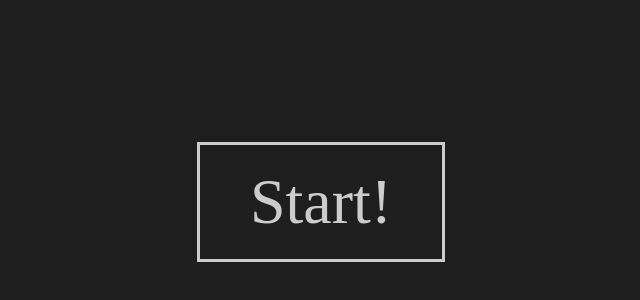
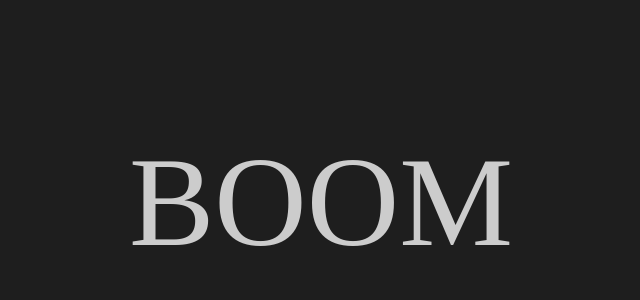
Before and after one commit to Syntastic/game, an Angular app: page /scoring in a window 1280 px wide. Before the commit this address led to /game. Shown: the part 198-498 px from the top of the page, without its empty margins (319-959 px from the left). Built offline with nearby package versions, Linux system fonts and the light colour scheme.

Commit message:
feat: more stuff

```diff
--- a/src/app/app-routing.module.ts
+++ b/src/app/app-routing.module.ts
@@ -2,6 +2,7 @@ import { NgModule } from '@angular/core';
 import { RouterModule, Routes } from '@angular/router';
 import {
   GameComponent,
+  ScoringComponent,
   SongComponent,
   SongListComponent,
   SongVideoComponent,
@@ -23,6 +24,7 @@ const routes: Routes = [
     canActivate: [SongGuard],
     children: [{ path: ':id', component: SongVideoComponent }],
   },
+  { path: 'scoring', component: ScoringComponent },
   { path: '**', redirectTo: 'game' },
 ];
 
--- a/src/app/components/index.ts
+++ b/src/app/components/index.ts
@@ -4,3 +4,4 @@ export { GameComponent } from './game.component';
 export { SongListComponent } from './song-list.component';
 export { SongVideoComponent } from './song-video.component';
 export { AnswerComponent } from './answer.component';
+export { ScoringComponent } from './scoring.component';
--- /dev/null
+++ b/src/app/components/scoring.component.html
@@ -0,0 +1 @@
+BOOM
--- /dev/null
+++ b/src/app/components/scoring.component.scss
@@ -0,0 +1,8 @@
+:host {
+  height: 100%;
+  display: flex;
+  width: 100%;
+  justify-content: center;
+  align-items: center;
+  font-size: 96pt;
+}
--- a/src/app/components/song.component.ts
+++ b/src/app/components/song.component.ts
@@ -67,7 +67,7 @@ export class SongComponent implements OnInit {
     this.songId$.pipe(take(1)).subscribe((id) => {
       const i = parseInt(id);
       if (i === this.songProvider.getSongs().length) {
-        this.router.navigate(['game']);
+        this.router.navigate(['scoring']);
       } else {
         this.router.navigate(['..', i + 1], {
           relativeTo: this.route,
```
Also changed, not shown: src/app/components/scoring.component.ts (added, +8 -0 lines), src/assets/song-list.md (+2 -0 lines).
